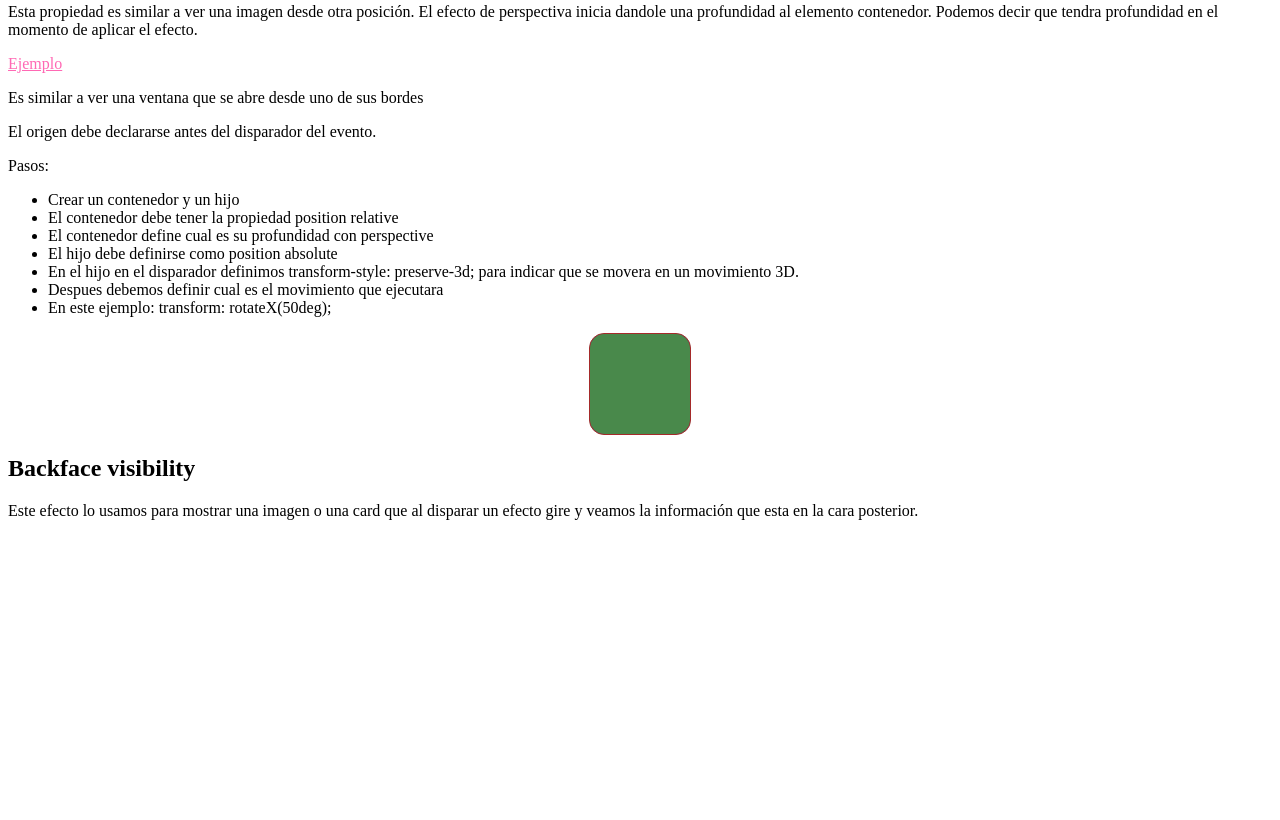
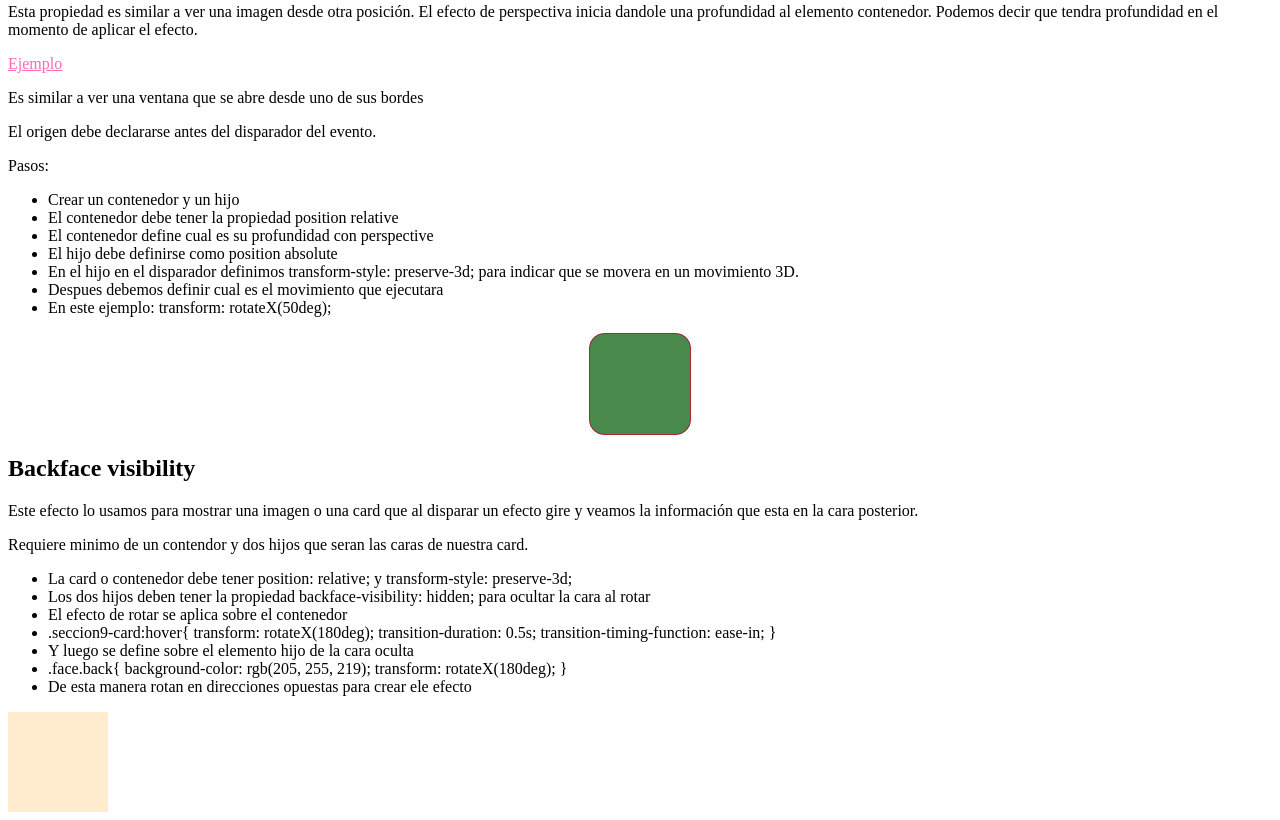
Before and after one commit to joseluis1061/aliciaAnimada, a website: page public/index.html in a window 1280 px wide. Shown: the part 1628-2448 px from the top of the page. Before the commit the page ends 2164 px from the top, so only its background shows below. Drawn offline with Linux system fonts and the light colour scheme.

Commit message:
Se creo un efecto de card backface para girar un elemento

```diff
--- a/public/index.html
+++ b/public/index.html
@@ -158,6 +158,47 @@
       que al disparar un efecto gire y veamos la información
       que esta en la cara posterior.
     </p>
+    <p>
+      Requiere minimo de un contendor y dos hijos que seran
+      las caras de nuestra card.
+    </p>
+    <ul>
+      <li>
+        La card o contenedor debe tener position: relative; y
+        transform-style: preserve-3d;
+      </li>
+      <li>
+        Los dos hijos deben tener la propiedad backface-visibility: hidden;
+        para ocultar la cara al rotar
+      </li>
+      <li>
+        El efecto de rotar se aplica sobre el contenedor
+      </li>
+      <li>
+        .seccion9-card:hover{
+          transform: rotateX(180deg);
+          transition-duration: 0.5s;
+          transition-timing-function: ease-in;
+      }
+      </li>
+      <li>
+        Y luego se define sobre el elemento hijo de la cara oculta
+      </li>
+      <li>
+        .face.back{
+          background-color: rgb(205, 255, 219);
+          transform: rotateX(180deg);
+        }
+      </li>
+      <li>
+        De esta manera rotan en direcciones opuestas para crear ele efecto
+      </li>
+    </ul>
+
+    <div class="seccion9-card">
+      <div class="face front"></div>
+      <div class="face back"></div>
+    </div>
   </section>
 
 </body>
--- a/src/styles/main.css
+++ b/src/styles/main.css
@@ -174,3 +174,29 @@ p:not(.maravillas){
     transform-style: preserve-3d;
     transform: rotateX(50deg);
 }
+/***/
+.seccion9-card{
+    position: relative;
+    width: 100px;
+    height: 100px;
+    transformccccccccccccccccc
+}
+.seccion9-card:hover{
+    transform: rotateX(180deg);
+    transition-duration: 0.5s;
+    transition-timing-function: ease-in;
+}
+.face{
+    position: absolute;
+    width: 100px;
+    height: 100px;
+    backface-visibility: hidden;
+}
+.face.front{
+    background-color: blanchedalmond;
+}
+
+.face.back{
+    background-color: rgb(205, 255, 219);
+    transform: rotateX(180deg);
+}
```
